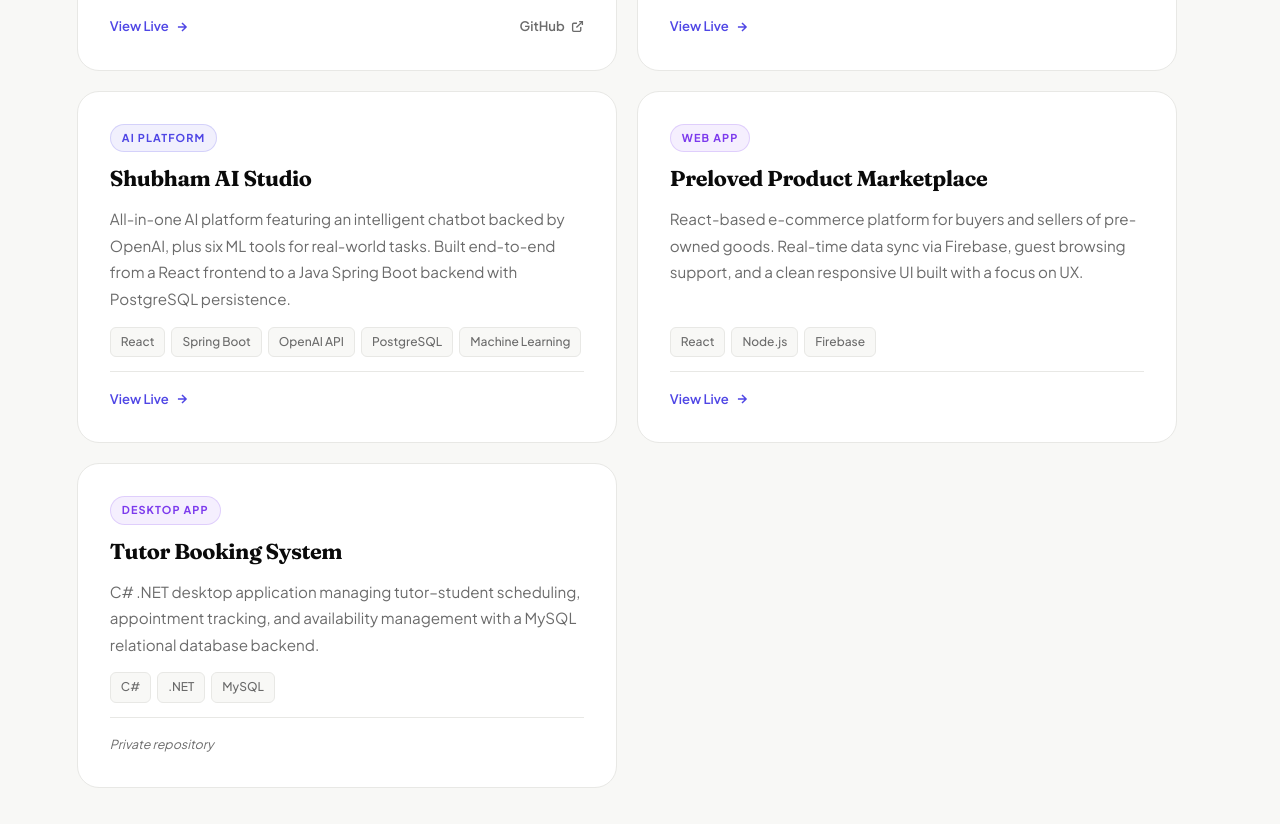
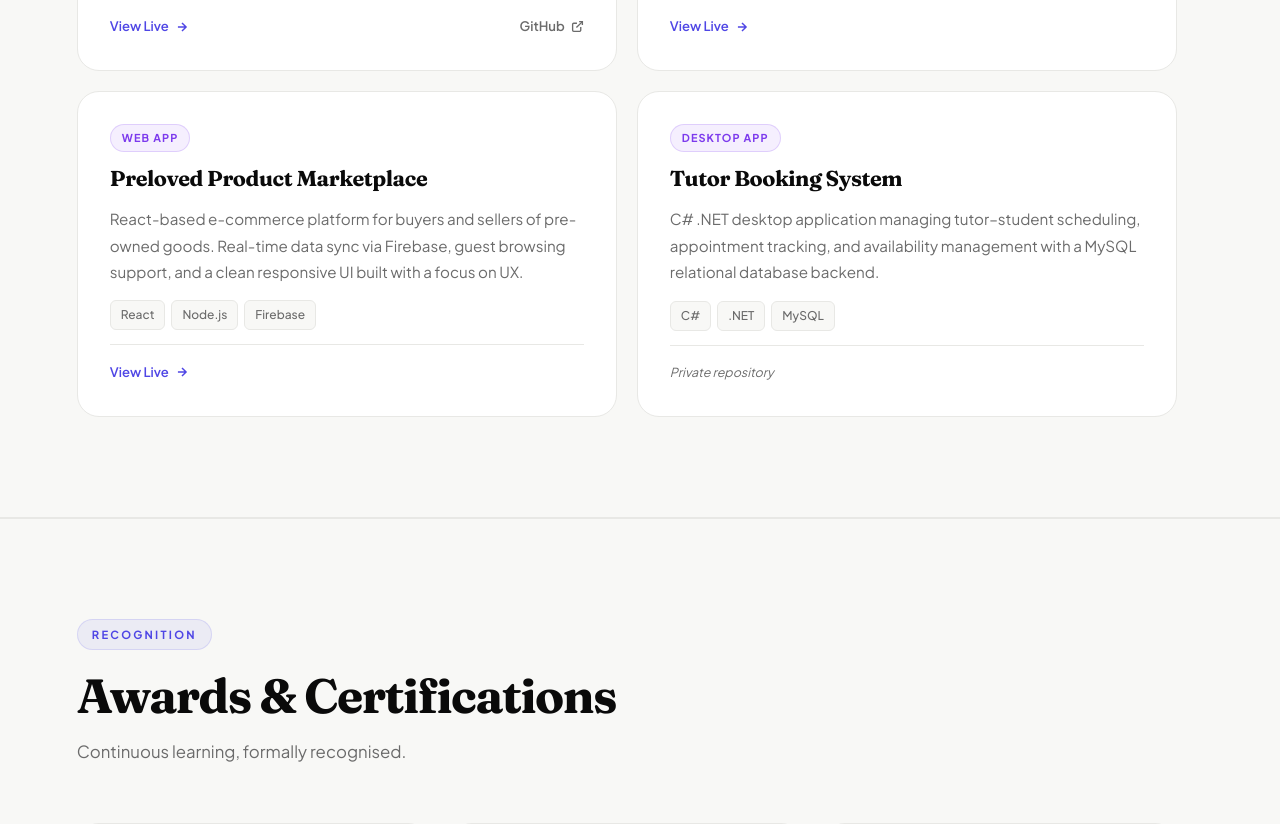
Before and after one commit to shubhamkataria2005/Shubham_Portfolio, a React (Create React App) app: page / in a window 1280 px wide. Shown: the part 4680-5504 px from the top of the page. Built offline with nearby package versions, Linux system fonts and the light colour scheme.

Commit message:
Remove Shubham AI Studio project

```diff
--- a/src/components/Projects.js
+++ b/src/components/Projects.js
@@ -82,15 +82,6 @@ const projects = [
       "GitHub Actions", "JWT Auth", "WebSocket (STOMP)", "OpenAI RAG",
     ],
     liveUrl: "https://bhavishya-frontend.onrender.com",
-    githubUrl: null,
-  },
-  {
-    tags: [{ label: "AI Platform", cls: "tag-ai" }],
-    title: "Shubham AI Studio",
-    description:
-      "All-in-one AI platform featuring an intelligent chatbot backed by OpenAI, plus six ML tools for real-world tasks. Built end-to-end from a React frontend to a Java Spring Boot backend with PostgreSQL persistence.",
-    stack: ["React", "Spring Boot", "OpenAI API", "PostgreSQL", "Machine Learning"],
-    liveUrl: "https://shubham-ai-chatbot.netlify.app/",
     githubUrl: null,
   },
   {
```
